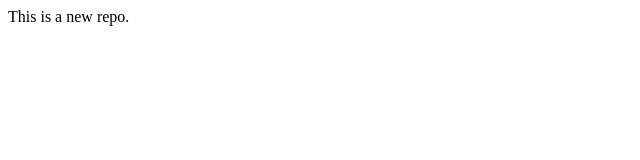
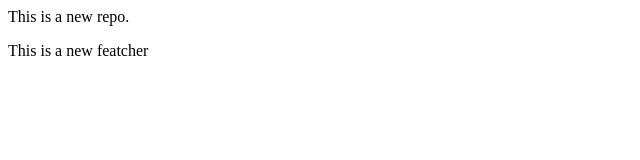
Before and after one commit to Enzamul04/Localrepo, a plain HTML site: page index.html in a window 1280 px wide. Shown: the whole page, without its empty margins (0-640 px from the left). Drawn offline with Linux system fonts and the light colour scheme.

Commit message:
Add new featcher

```diff
--- a/index.html
+++ b/index.html
@@ -1 +1,2 @@
 <p>This is a new repo.</p>
+<p>This is a new featcher</p>
```
